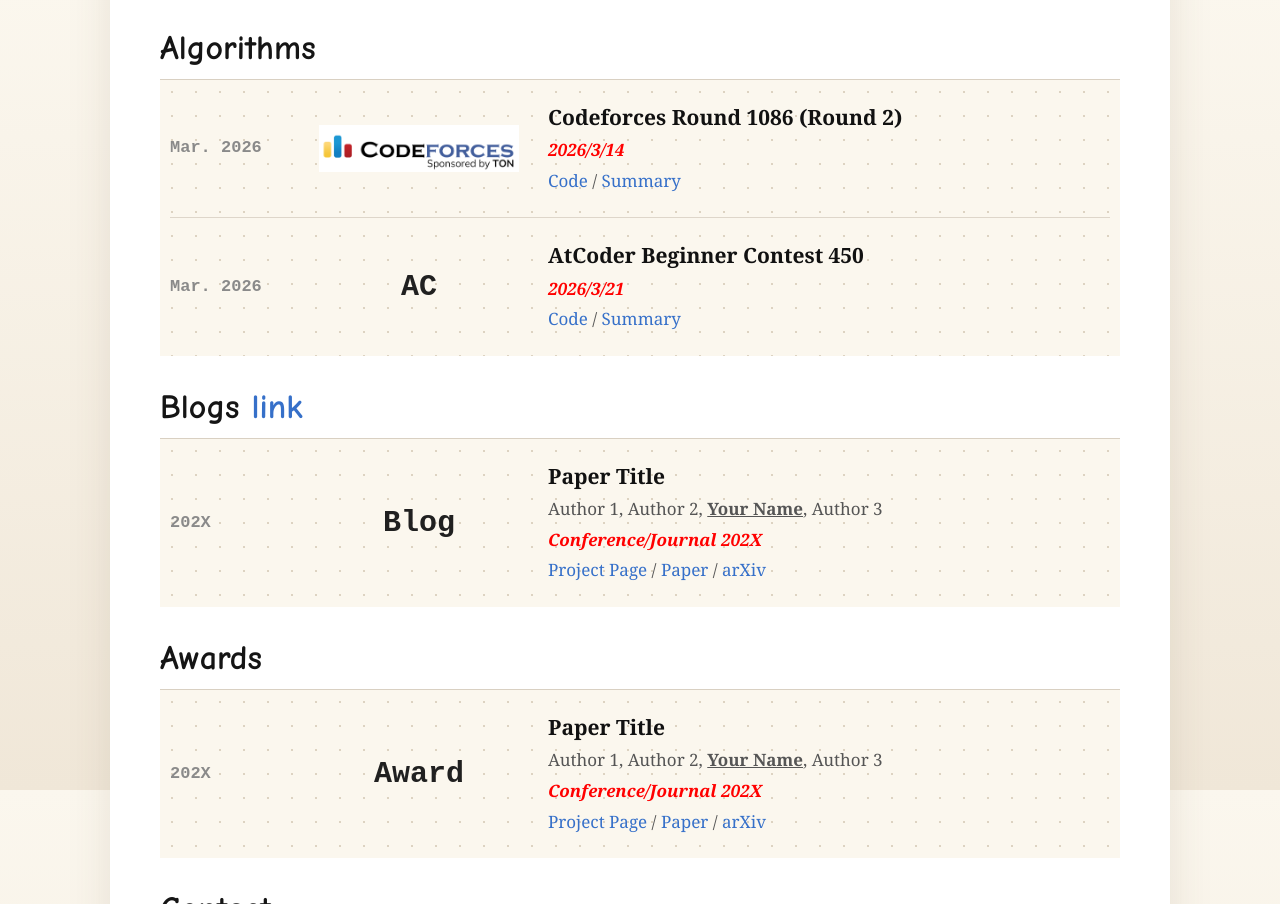
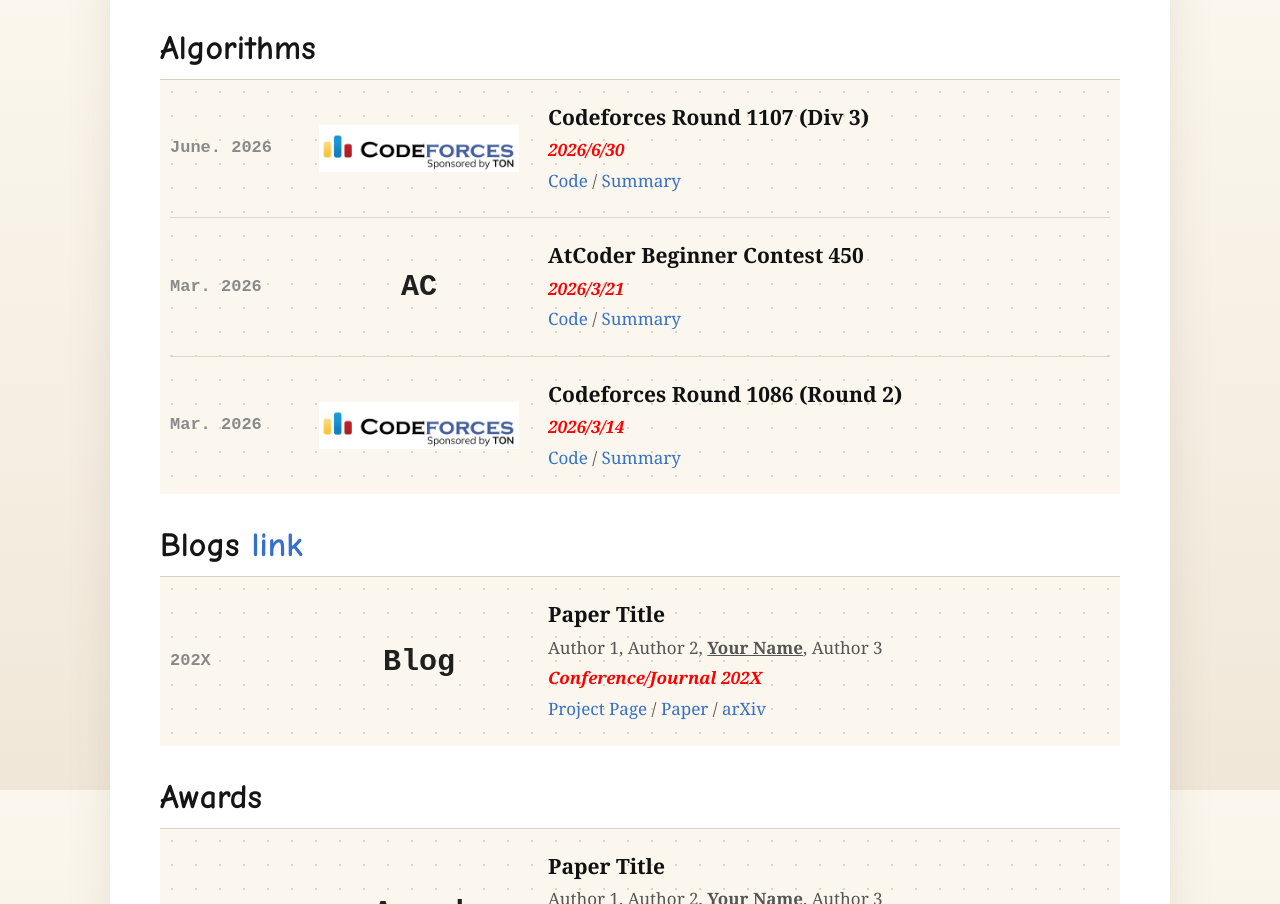
Before and after one commit to Stravey/stravey.github.io, a plain HTML site: page index.html in a window 1280 px wide. Shown: the part 2410-3314 px from the top of the page. Drawn offline with Linux system fonts and the light colour scheme.

Commit message:
add some codes

```diff
--- a/index.html
+++ b/index.html
@@ -581,7 +581,7 @@
         <div class="paper-date">Apr. 2026<br>-<br>Present</div>
         <div class="paper-media"><span class="paper-icon">Lab</span></div>
         <div class="paper-content">
-            <p class="paper-title"><a href="https://github.com/VantixAI">XAUAT Lab</a></p>
+            <p class="paper-title"><a href="https://github.com/guomugong">XAUAT Lab</a></p>
             <p class="paper-meta"><b>Research Assistant</b>, Xi'an, Focus On Computer Vision</p>
             <p class="paper-desc">The robustness of medical image segmentation models.</p>
         </div>
@@ -619,12 +619,12 @@
 <h2>Algorithms</h2>
 <div class="paper-section">
     <div class="paper-row">
-        <div class="paper-date">Mar. 2026</div>
+        <div class="paper-date">June. 2026</div>
         <div class="paper-media"><img src="./files/algorithms/codeforces.png" alt="Codeforces"></div>
         <div class="paper-content">
-            <p class="paper-title">Codeforces Round 1086 (Round 2)</p>
-            <p class="paper-desc"><b style="color: red;">2026/3/14</b></p>
-            <p class="paper-meta"><a href="https://project.page" target="_blank">Code</a> / <a href="https://paper.link" target="_blank">Summary</a></p>
+            <p class="paper-title">Codeforces Round 1107 (Div 3)</p>
+            <p class="paper-desc"><b style="color: red;">2026/6/30</b></p>
+            <p class="paper-meta"><a href="https://github.com/Stravey/Algorithm_Practice/tree/master/CodeForces/Contest/2026-06-30" target="_blank">Code</a> / <a href="https://paper.link" target="_blank">Summary</a></p>
         </div>
     </div>
     <div class="paper-row">
@@ -634,6 +634,15 @@
             <p class="paper-title">AtCoder Beginner Contest 450</p>
             <p class="paper-desc"><b style="color: red;">2026/3/21</b></p>
             <p class="paper-meta"><a href="https://github.com/Stravey/Algorithm_Practice/tree/master/AtCoder/Contests/Contest-450" target="_blank">Code</a> / <a href="https://paper.link" target="_blank">Summary</a></p>
+        </div>
+    </div>
+    <div class="paper-row">
+        <div class="paper-date">Mar. 2026</div>
+        <div class="paper-media"><img src="./files/algorithms/codeforces.png" alt="Codeforces"></div>
+        <div class="paper-content">
+            <p class="paper-title">Codeforces Round 1086 (Round 2)</p>
+            <p class="paper-desc"><b style="color: red;">2026/3/14</b></p>
+            <p class="paper-meta"><a href="https://github.com/Stravey/Algorithm_Practice/tree/master/CodeForces/Contest/2026-03-14" target="_blank">Code</a> / <a href="https://paper.link" target="_blank">Summary</a></p>
         </div>
     </div>
 </div>
```
